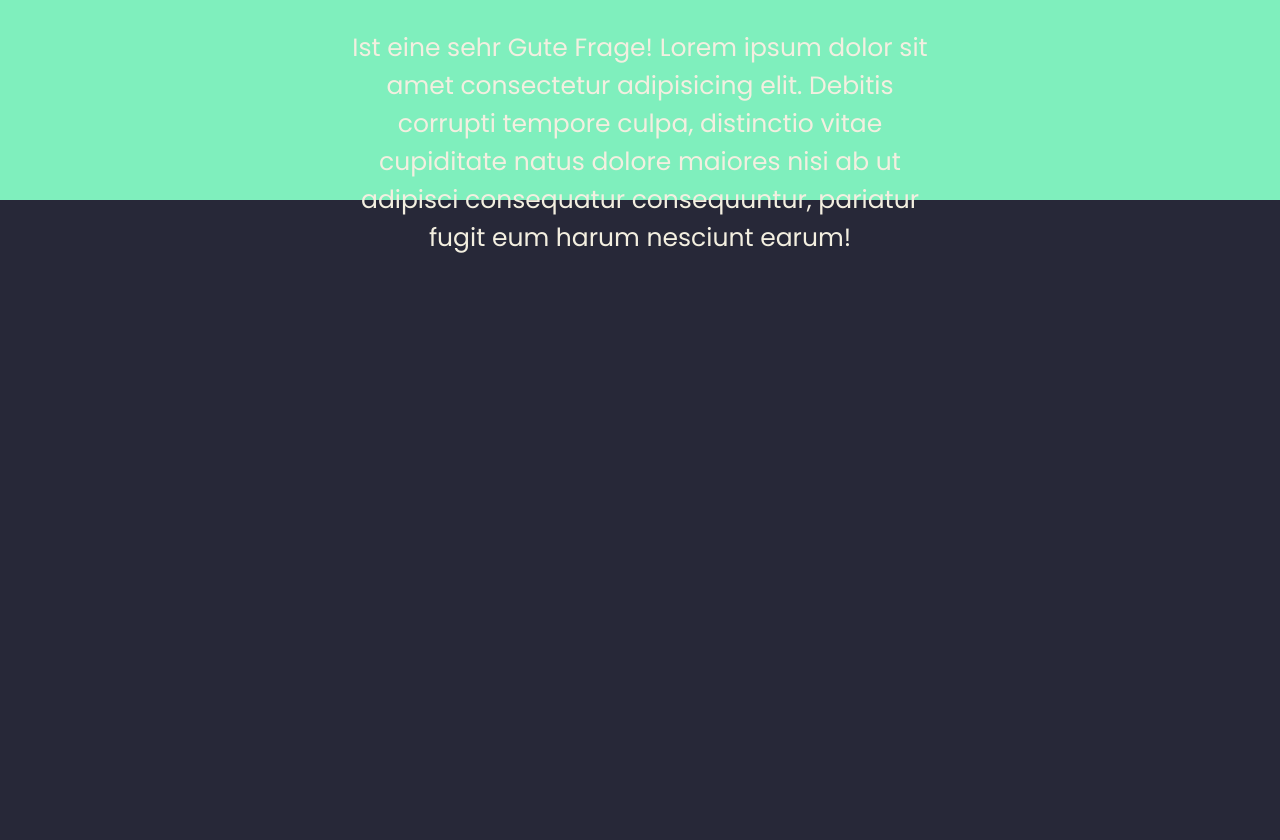
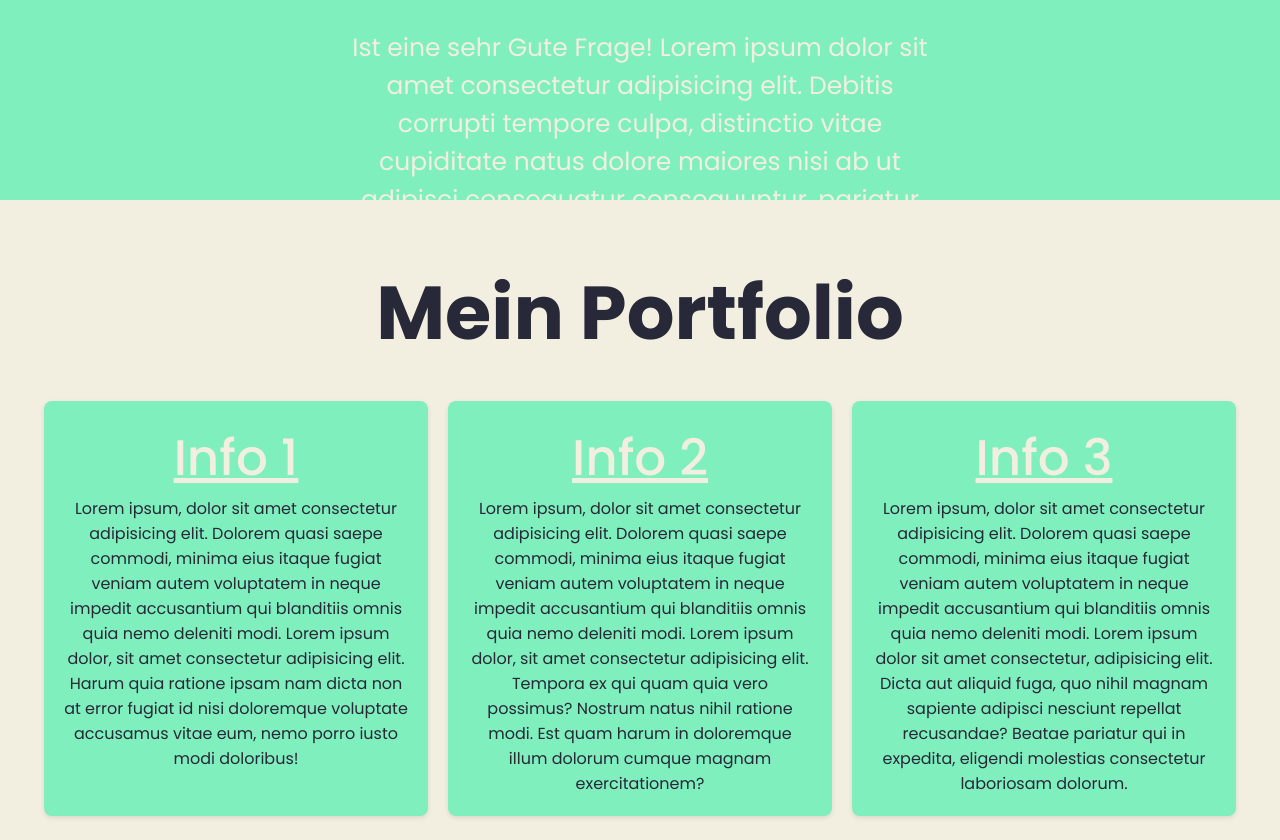
Before and after one commit to Max00141/Max00141.github.io, a plain HTML site: page index.html in a window 1280 px wide. Shown: the part 920-1760 px from the top of the page. Before the commit the page ends 1177 px from the top, so only its background shows below. Drawn offline with Linux system fonts and the light colour scheme; a web font is replaced by a local one.

Commit message:
New Section + small fixes

```diff
--- a/index.html
+++ b/index.html
@@ -21,7 +21,7 @@
     </section>
     <section class="hire-me" id="hire-me">
       <div class="hire-me-content">
-        <a href="#">Hire me!</a>
+        <a href="#about-me">Hire me!</a>
         <h4>Warum?</h4>
         <p>
           Ist eine sehr Gute Frage! Lorem ipsum dolor sit amet consectetur
@@ -31,5 +31,49 @@
         </p>
       </div>
     </section>
+    <section class="about-me" id="about-me">
+      <div class="about-me-content">
+        <a href="#about-me">Mein Portfolio</a>
+        <div class="info-boxes">
+          <div class="info-1">
+            <p class="info-heading">Info 1</p>
+            <p class="info-text">
+              Lorem ipsum, dolor sit amet consectetur adipisicing elit. Dolorem
+              quasi saepe commodi, minima eius itaque fugiat veniam autem
+              voluptatem in neque impedit accusantium qui blanditiis omnis quia
+              nemo deleniti modi. Lorem ipsum dolor, sit amet consectetur
+              adipisicing elit. Harum quia ratione ipsam nam dicta non at error
+              fugiat id nisi doloremque voluptate accusamus vitae eum, nemo
+              porro iusto modi doloribus!
+            </p>
+          </div>
+          <div class="info-2">
+            <p class="info-heading">Info 2</p>
+            <p class="info-text">
+              Lorem ipsum, dolor sit amet consectetur adipisicing elit. Dolorem
+              quasi saepe commodi, minima eius itaque fugiat veniam autem
+              voluptatem in neque impedit accusantium qui blanditiis omnis quia
+              nemo deleniti modi. Lorem ipsum dolor, sit amet consectetur
+              adipisicing elit. Tempora ex qui quam quia vero possimus? Nostrum
+              natus nihil ratione modi. Est quam harum in doloremque illum
+              dolorum cumque magnam exercitationem?
+            </p>
+          </div>
+          <div class="info-3">
+            <p class="info-heading">Info 3</p>
+            <p class="info-text">
+              Lorem ipsum, dolor sit amet consectetur adipisicing elit. Dolorem
+              quasi saepe commodi, minima eius itaque fugiat veniam autem
+              voluptatem in neque impedit accusantium qui blanditiis omnis quia
+              nemo deleniti modi. Lorem ipsum dolor sit amet consectetur,
+              adipisicing elit. Dicta aut aliquid fuga, quo nihil magnam
+              sapiente adipisci nesciunt repellat recusandae? Beatae pariatur
+              qui in expedita, eligendi molestias consectetur laboriosam
+              dolorum.
+            </p>
+          </div>
+        </div>
+      </div>
+    </section>
   </body>
 </html>
--- a/style.css
+++ b/style.css
@@ -128,3 +128,66 @@ html {
     margin-top: 2rem;
     font-size: 25px;
 }
+
+.about-me {
+    background: #F3EFE0;
+    color: #272838;
+    height: 80vh;
+    display: flex;
+    justify-content: center;
+    align-items: center; /* Zentriert den Inhalt vertikal */
+}
+
+.about-me-content {
+    text-align: center; /* Zentriert den gesamten Inhalt der about-me-content */
+}
+
+.about-me-content a {
+    display: flex;
+    justify-content: center;
+    text-decoration: none;
+    font-size: 75px;
+    font-weight: 700;
+    color: #272838;
+    margin: 2rem 0;
+}
+
+.about-me-content .info-boxes {
+    display: flex; /* Flexbox für die Boxen */
+    justify-content: center; /* Zentriert die Boxen */
+    width: 100%; /* Nimmt die gesamte Breite ein */
+}
+
+.about-me-content .info-heading {
+    font-size: 50px;
+    color: #F3EFE0;
+    font-weight: 500;
+    text-decoration: underline;
+}
+
+.about-me-content .info-boxes .info-1,
+.about-me-content .info-boxes .info-2,
+.about-me-content .info-boxes .info-3 {
+    width: 30vw; /* Breite der Boxen */
+    margin: 0 10px; /* Abstand zwischen den Boxen */
+    text-align: center; /* Zentriert den Inhalt der Boxen */
+    padding: 20px; /* Polsterung für den Inhalt der Boxen */
+    background-color: #7FEFBD; /* Hintergrundfarbe für die Boxen */
+    border-radius: 8px; /* Abgerundete Ecken */
+    box-shadow: 0 2px 5px rgba(0, 0, 0, 0.1); /* Schatten für die Boxen */
+}
+
+/* Optional: Responsive Design */
+@media (max-width: 768px) {
+    .about-me-content .info-boxes {
+        flex-direction: column; /* Boxen untereinander anordnen */
+        align-items: center; /* Zentriert die Boxen */
+    }
+
+    .about-me-content .info-boxes .info-1,
+    .about-me-content .info-boxes .info-2,
+    .about-me-content .info-boxes .info-3 {
+        width: 80vw; /* Breite auf Mobilgeräten */
+        margin: 10px 0; /* Vertikaler Abstand */
+    }
+}
```
